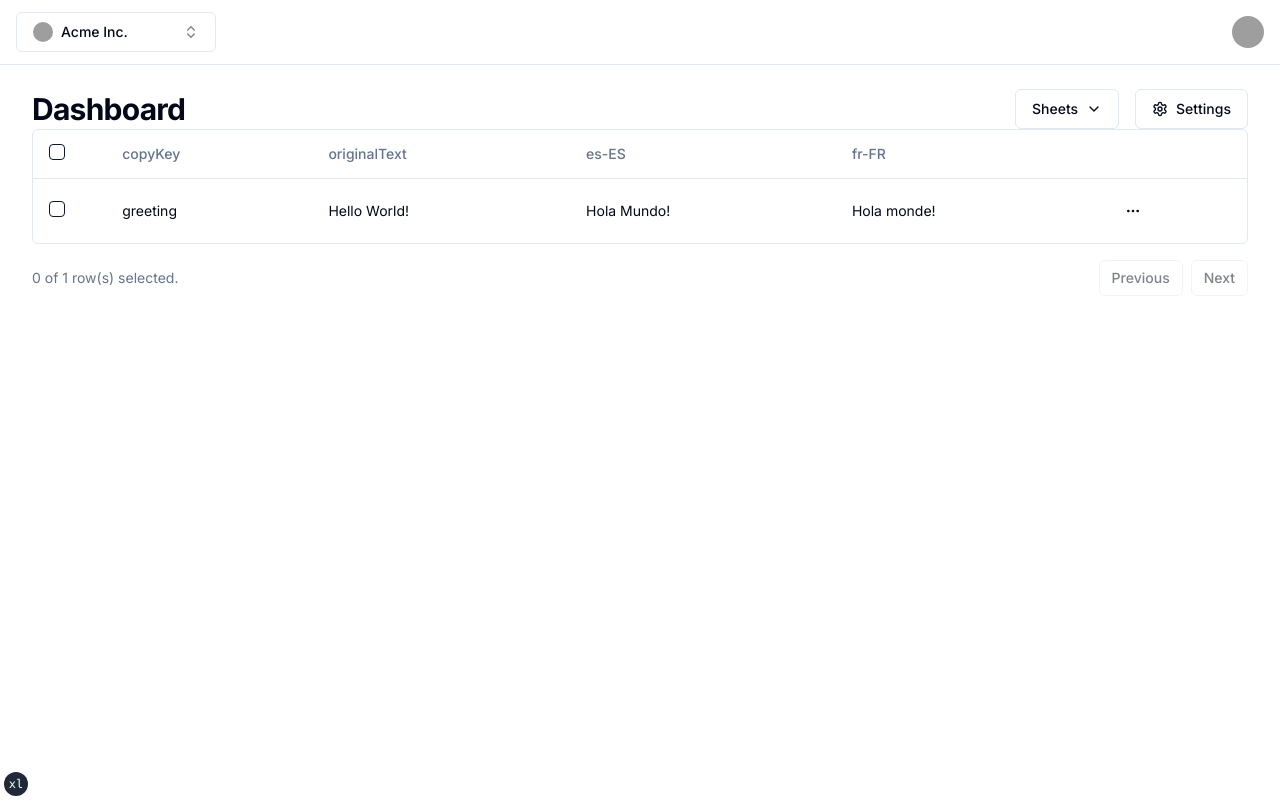
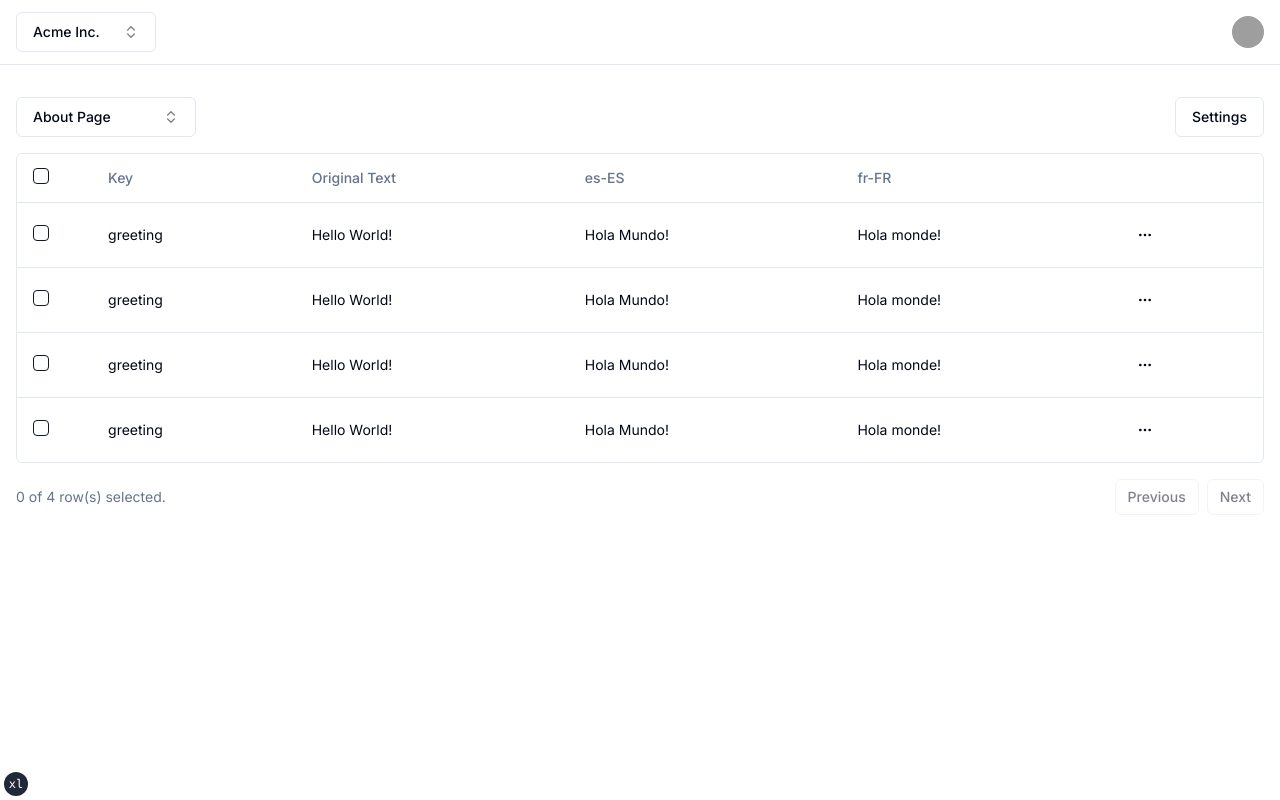
Before and after one commit to RubenGlez/lokalite, a Next.js app: page /dashboard in a window 1280 px wide. Built offline with nearby package versions, Linux system fonts and the light colour scheme; grey boxes are pictures that could not be loaded.

Commit message:
feat: translations page

```diff
--- /dev/null
+++ b/src/app/dashboard/_components/project-creator-form.tsx
@@ -0,0 +1,55 @@
+import * as React from 'react'
+import { Button } from '@/components/ui/button'
+import {
+  DialogContent,
+  DialogDescription,
+  DialogFooter,
+  DialogHeader,
+  DialogTitle
+} from '@/components/ui/dialog'
+import { Input } from '@/components/ui/input'
+import { Label } from '@/components/ui/label'
+import { Textarea } from '@/components/ui/textarea'
+
+interface ProjectCreatorFormProps {
+  setShowNewProjectDialog: (value: boolean) => void
+}
+
+export default function ProjectCreatorForm({
+  setShowNewProjectDialog
+}: ProjectCreatorFormProps) {
+  return (
+    <DialogContent>
+      <DialogHeader>
+        <DialogTitle>Create project</DialogTitle>
+        <DialogDescription>
+          Add a new project to manage the translations.
+        </DialogDescription>
+      </DialogHeader>
+      <div>
+        <div className="space-y-4 py-2 pb-4">
+          <div className="space-y-2">
+            <Label htmlFor="name">Project name</Label>
+            <Input id="name" placeholder="Acme Inc." />
+          </div>
+          <div className="space-y-2">
+            <Label htmlFor="description">Description</Label>
+            {/* <Textarea
+              id="description"
+              placeholder="Type your description here."
+            /> */}
+          </div>
+        </div>
+      </div>
+      <DialogFooter>
+        <Button
+          variant="outline"
+          onClick={() => setShowNewProjectDialog(false)}
+        >
+          Cancel
+        </Button>
+        <Button type="submit">Continue</Button>
+      </DialogFooter>
+    </DialogContent>
+  )
+}
--- a/src/app/dashboard/_components/project-switcher.tsx
+++ b/src/app/dashboard/_components/project-switcher.tsx
@@ -2,9 +2,7 @@
 
 import * as React from 'react'
 import { ChevronsUpDown, CheckIcon, PlusCircleIcon } from 'lucide-react'
-
 import { cn } from '@/lib/utils'
-import { Avatar, AvatarFallback, AvatarImage } from '@/components/ui/avatar'
 import { Button } from '@/components/ui/button'
 import {
   Command,
@@ -71,22 +69,14 @@ export default function ProjectSwitcher({ className }: ProjectSwitcherProps) {
             role="combobox"
             aria-expanded={open}
             aria-label="Select a project"
-            className={cn('w-[200px] justify-between', className)}
+            className={cn('w-[140px]', className)}
           >
-            <Avatar className="mr-2 h-5 w-5">
-              <AvatarImage
-                src={'https://picsum.photos/100/100'}
-                alt={selectedProject.label}
-                className="grayscale"
-              />
-              <AvatarFallback>SC</AvatarFallback>
-            </Avatar>
             {selectedProject.label}
             <ChevronsUpDown className="ml-auto h-4 w-4 shrink-0 opacity-50" />
           </Button>
         </PopoverTrigger>
 
-        <PopoverContent className="w-[200px] p-0">
+        <PopoverContent className="w-[200px] p-0" align="start">
           <Command>
             <CommandList>
               <CommandInput placeholder="Search project..." />
@@ -102,14 +92,6 @@ export default function ProjectSwitcher({ className }: ProjectSwitcherProps) {
                       }}
                       className="text-sm"
                     >
-                      <Avatar className="mr-2 h-5 w-5">
-                        <AvatarImage
-                          src={'https://picsum.photos/100/100'}
-                          alt={project.label}
-                          className="grayscale"
-                        />
-                        <AvatarFallback>SC</AvatarFallback>
-                      </Avatar>
                       {project.label}
                       <CheckIcon
                         className={cn(
@@ -136,7 +118,7 @@ export default function ProjectSwitcher({ className }: ProjectSwitcherProps) {
                       setShowNewProjectDialog(true)
                     }}
                   >
-                    <PlusCircleIcon className="mr-2 h-5 w-5" />
+                    <PlusCircleIcon className="mr-2 h-4 w-4" />
                     Create Project
                   </CommandItem>
                 </DialogTrigger>
--- a/src/app/dashboard/_components/sheet-settings.tsx
+++ b/src/app/dashboard/_components/sheet-settings.tsx
@@ -5,42 +5,31 @@ import {
   DropdownMenuItem
 } from '@/components/ui/dropdown-menu'
 import { Button } from '@/components/ui/button'
-import { Settings } from 'lucide-react'
-
-const options = [
-  {
-    id: '1',
-    label: 'Configuration',
-    onClick: () => {}
-  },
-  {
-    id: '2',
-    label: 'Configuration',
-    onClick: () => {}
-  },
-  {
-    id: '3',
-    label: 'Configuration',
-    onClick: () => {}
-  }
-]
+import { CloudUpload, Copy, Settings, Trash } from 'lucide-react'
 
 export default function SheetSettings() {
   return (
     <DropdownMenu>
       <DropdownMenuTrigger asChild>
-        <Button variant="outline">
+        <Button variant="outline">Settings</Button>
+      </DropdownMenuTrigger>
+      <DropdownMenuContent align="end">
+        <DropdownMenuItem>
           <Settings className="mr-2 h-4 w-4" />
-          Settings
-        </Button>
-      </DropdownMenuTrigger>
-      <DropdownMenuContent align="end" className="w-[150px]">
-        {options.map(({ id, label }) => (
-          <DropdownMenuItem key={id}>
-            <Settings className="mr-2 h-4 w-4" />
-            {label}
-          </DropdownMenuItem>
-        ))}
+          Configure
+        </DropdownMenuItem>
+        <DropdownMenuItem>
+          <CloudUpload className="mr-2 h-4 w-4" />
+          Publish
+        </DropdownMenuItem>
+        <DropdownMenuItem>
+          <Copy className="mr-2 h-4 w-4" />
+          Duplicate
+        </DropdownMenuItem>
+        <DropdownMenuItem className="text-red-600">
+          <Trash className="mr-2 h-4 w-4" />
+          Delete
+        </DropdownMenuItem>
       </DropdownMenuContent>
     </DropdownMenu>
   )
--- a/src/app/dashboard/_components/sheet-switcher.tsx
+++ b/src/app/dashboard/_components/sheet-switcher.tsx
@@ -1,55 +1,167 @@
 'use client'
 
+import * as React from 'react'
+import { ChevronsUpDown, CheckIcon, PlusCircleIcon } from 'lucide-react'
+import { cn } from '@/lib/utils'
 import { Button } from '@/components/ui/button'
 import {
-  DropdownMenu,
-  DropdownMenuTrigger,
-  DropdownMenuContent,
-  DropdownMenuCheckboxItem
-} from '@/components/ui/dropdown-menu'
-import { ChevronDown } from 'lucide-react'
+  Command,
+  CommandEmpty,
+  CommandGroup,
+  CommandInput,
+  CommandItem,
+  CommandList,
+  CommandSeparator
+} from '@/components/ui/command'
+import {
+  Dialog,
+  DialogContent,
+  DialogDescription,
+  DialogFooter,
+  DialogHeader,
+  DialogTitle,
+  DialogTrigger
+} from '@/components/ui/dialog'
+import { Input } from '@/components/ui/input'
+import { Label } from '@/components/ui/label'
+import {
+  Popover,
+  PopoverContent,
+  PopoverTrigger
+} from '@/components/ui/popover'
+import { Textarea } from '@/components/ui/textarea'
 
-const options = [
+const groups = [
   {
-    value: 'webapp',
-    label: 'Web App'
+    label: 'Sheets',
+    sheets: [
+      {
+        label: 'About Page',
+        value: '1'
       },
       {
-    value: 'iosapp',
-    label: 'iOS App'
+        label: 'Store page',
+        value: '2'
       },
       {
-    value: 'androidapp',
-    label: 'Android App'
-  },
-  {
-    value: 'landing',
-    label: 'Landing'
+        label: 'Products page',
+        value: '3'
+      }
+    ]
   }
 ]
 
-export default function SheetSwitcher() {
+type Sheet = (typeof groups)[number]['sheets'][number]
+
+type PopoverTriggerProps = React.ComponentPropsWithoutRef<typeof PopoverTrigger>
+
+interface SheetSwitcherProps extends PopoverTriggerProps {}
+
+export default function SheetSwitcher({ className }: SheetSwitcherProps) {
+  const [open, setOpen] = React.useState(false)
+  const [showNewSheetDialog, setShowNewSheetDialog] = React.useState(false)
+  const [selectedSheet, setSelectedSheet] = React.useState<Sheet>(
+    groups[0].sheets[0]
+  )
+
   return (
-    <DropdownMenu>
-      <DropdownMenuTrigger asChild>
-        <Button variant="outline" className="ml-auto">
-          Sheets <ChevronDown className="ml-2 h-4 w-4" />
+    <Dialog open={showNewSheetDialog} onOpenChange={setShowNewSheetDialog}>
+      <Popover open={open} onOpenChange={setOpen}>
+        <PopoverTrigger asChild>
+          <Button
+            variant="outline"
+            role="combobox"
+            aria-expanded={open}
+            aria-label="Select a sheet"
+            className={cn('w-[180px]', className)}
+          >
+            {selectedSheet.label}
+            <ChevronsUpDown className="ml-auto h-4 w-4 shrink-0 opacity-50" />
           </Button>
-      </DropdownMenuTrigger>
-      <DropdownMenuContent align="end">
-        {options.map(({ value, label }) => {
-          return (
-            <DropdownMenuCheckboxItem
-              key={value}
-              className="capitalize"
-              checked={value === 'webapp'}
-              onCheckedChange={() => {}}
+        </PopoverTrigger>
+
+        <PopoverContent className="w-[200px] p-0" align="start">
+          <Command>
+            <CommandList>
+              <CommandInput placeholder="Search sheet..." />
+              <CommandEmpty>No sheet found.</CommandEmpty>
+              {groups.map((group) => (
+                <CommandGroup key={group.label} heading={group.label}>
+                  {group.sheets.map((sheet) => (
+                    <CommandItem
+                      key={sheet.value}
+                      onSelect={() => {
+                        setSelectedSheet(sheet)
+                        setOpen(false)
+                      }}
+                      className="text-sm"
                     >
-              {label}
-            </DropdownMenuCheckboxItem>
-          )
-        })}
-      </DropdownMenuContent>
-    </DropdownMenu>
+                      {sheet.label}
+                      <CheckIcon
+                        className={cn(
+                          'ml-auto h-4 w-4',
+                          selectedSheet.value === sheet.value
+                            ? 'opacity-100'
+                            : 'opacity-0'
+                        )}
+                      />
+                    </CommandItem>
+                  ))}
+                </CommandGroup>
+              ))}
+            </CommandList>
+
+            <CommandSeparator />
+
+            <CommandList>
+              <CommandGroup>
+                <DialogTrigger asChild>
+                  <CommandItem
+                    onSelect={() => {
+                      setOpen(false)
+                      setShowNewSheetDialog(true)
+                    }}
+                  >
+                    <PlusCircleIcon className="mr-2 h-4 w-4" />
+                    Create Sheet
+                  </CommandItem>
+                </DialogTrigger>
+              </CommandGroup>
+            </CommandList>
+          </Command>
+        </PopoverContent>
+      </Popover>
+
+      <DialogContent>
+        <DialogHeader>
+          <DialogTitle>Create sheet</DialogTitle>
+          <DialogDescription>Add a new sheet this project.</DialogDescription>
+        </DialogHeader>
+        <div>
+          <div className="space-y-4 py-2 pb-4">
+            <div className="space-y-2">
+              <Label htmlFor="name">Sheet name</Label>
+              <Input id="name" placeholder="Acme Inc." />
+            </div>
+            <div className="space-y-2">
+              <Label htmlFor="description">Description</Label>
+              <Textarea
+                id="description"
+                placeholder="Type your description here."
+              />
+            </div>
+          </div>
+        </div>
+        <DialogFooter>
+          <Button
+            variant="outline"
+            onClick={() => setShowNewSheetDialog(false)}
+          >
+            Cancel
+          </Button>
+          <Button type="submit">Continue</Button>
+        </DialogFooter>
+      </DialogContent>
+    </Dialog>
   )
 }
--- a/src/app/dashboard/_components/translations-table.tsx
+++ b/src/app/dashboard/_components/translations-table.tsx
@@ -13,7 +13,7 @@ import {
   getSortedRowModel,
   useReactTable
 } from '@tanstack/react-table'
-import { MoreHorizontal } from 'lucide-react'
+import { Copy, MoreHorizontal, Trash } from 'lucide-react'
 
 import { Button } from '@/components/ui/button'
 import { Checkbox } from '@/components/ui/checkbox'
@@ -21,11 +21,8 @@ import {
   DropdownMenu,
   DropdownMenuContent,
   DropdownMenuItem,
-  DropdownMenuLabel,
-  DropdownMenuSeparator,
   DropdownMenuTrigger
 } from '@/components/ui/dropdown-menu'
-import { Input } from '@/components/ui/input'
 import {
   Table,
   TableBody,
@@ -37,7 +34,24 @@ import {
 
 const data: SheetRow[] = [
   {
-    id: '1',
+    copyKey: 'greeting',
+    originalText: 'Hello World!',
+    'es-ES': 'Hola Mundo!',
+    'fr-FR': 'Hola monde!'
+  },
+  {
+    copyKey: 'greeting',
+    originalText: 'Hello World!',
+    'es-ES': 'Hola Mundo!',
+    'fr-FR': 'Hola monde!'
+  },
+  {
+    copyKey: 'greeting',
+    originalText: 'Hello World!',
+    'es-ES': 'Hola Mundo!',
+    'fr-FR': 'Hola monde!'
+  },
+  {
     copyKey: 'greeting',
     originalText: 'Hello World!',
     'es-ES': 'Hola Mundo!',
@@ -46,7 +60,6 @@ const data: SheetRow[] = [
 ]
 
 export type SheetRow = {
-  id: '1'
   copyKey: 'greeting'
   originalText: 'Hello World!'
   [key: string]: string
@@ -77,12 +90,12 @@ export const columns: ColumnDef<SheetRow>[] = [
   },
   {
     accessorKey: 'copyKey',
-    header: 'copyKey',
+    header: 'Key',
     cell: ({ row }) => <div>{row.getValue('copyKey')}</div>
   },
   {
     accessorKey: 'originalText',
-    header: 'originalText',
+    header: 'Original Text',
     cell: ({ row }) => <div>{row.getValue('originalText')}</div>
   },
   {
@@ -98,7 +111,7 @@ export const columns: ColumnDef<SheetRow>[] = [
   {
     id: 'actions',
     enableHiding: false,
-    cell: ({ row }) => {
+    cell: () => {
       return (
         <DropdownMenu>
           <DropdownMenuTrigger asChild>
@@ -108,9 +121,14 @@ export const columns: ColumnDef<SheetRow>[] = [
             </Button>
           </DropdownMenuTrigger>
           <DropdownMenuContent align="end">
-            <DropdownMenuLabel>Actions</DropdownMenuLabel>
-            <DropdownMenuItem>Delete</DropdownMenuItem>
-            <DropdownMenuItem>Duplicate</DropdownMenuItem>
+            <DropdownMenuItem>
+              <Copy className="h-4 w-4 mr-2" />
+              Duplicate
+            </DropdownMenuItem>
+            <DropdownMenuItem className="text-red-600">
+              <Trash className="h-4 w-4 mr-2" />
+              Delete
+            </DropdownMenuItem>
           </DropdownMenuContent>
         </DropdownMenu>
       )
--- a/src/app/dashboard/page.tsx
+++ b/src/app/dashboard/page.tsx
@@ -1,19 +1,21 @@
 import SheetSwitcher from './_components/sheet-switcher'
+import { TranslationsTable } from './_components/translations-table'
 import SheetSettings from './_components/sheet-settings'
-import { TranslationsTable } from './_components/translations-table'
 
 export default function Dashboard() {
   return (
-    <div className="flex-1 p-8 pt-6">
+    <div className="flex flex-col flex-1 px-4 py-8 gap-y-4">
       <div className="flex items-center justify-between">
-        <h2 className="text-3xl font-bold tracking-tight">Dashboard</h2>
-        <div className="flex items-center space-x-4">
+        <div>
           <SheetSwitcher />
+        </div>
+
+        <div className="flex items-center gap-2">
           <SheetSettings />
         </div>
       </div>
 
-      <div>
+      <div className="flex-1">
         <TranslationsTable />
       </div>
     </div>
```
Also changed, not shown: .eslintrc.json. Lines whose indentation alone changed are shown as unchanged.
